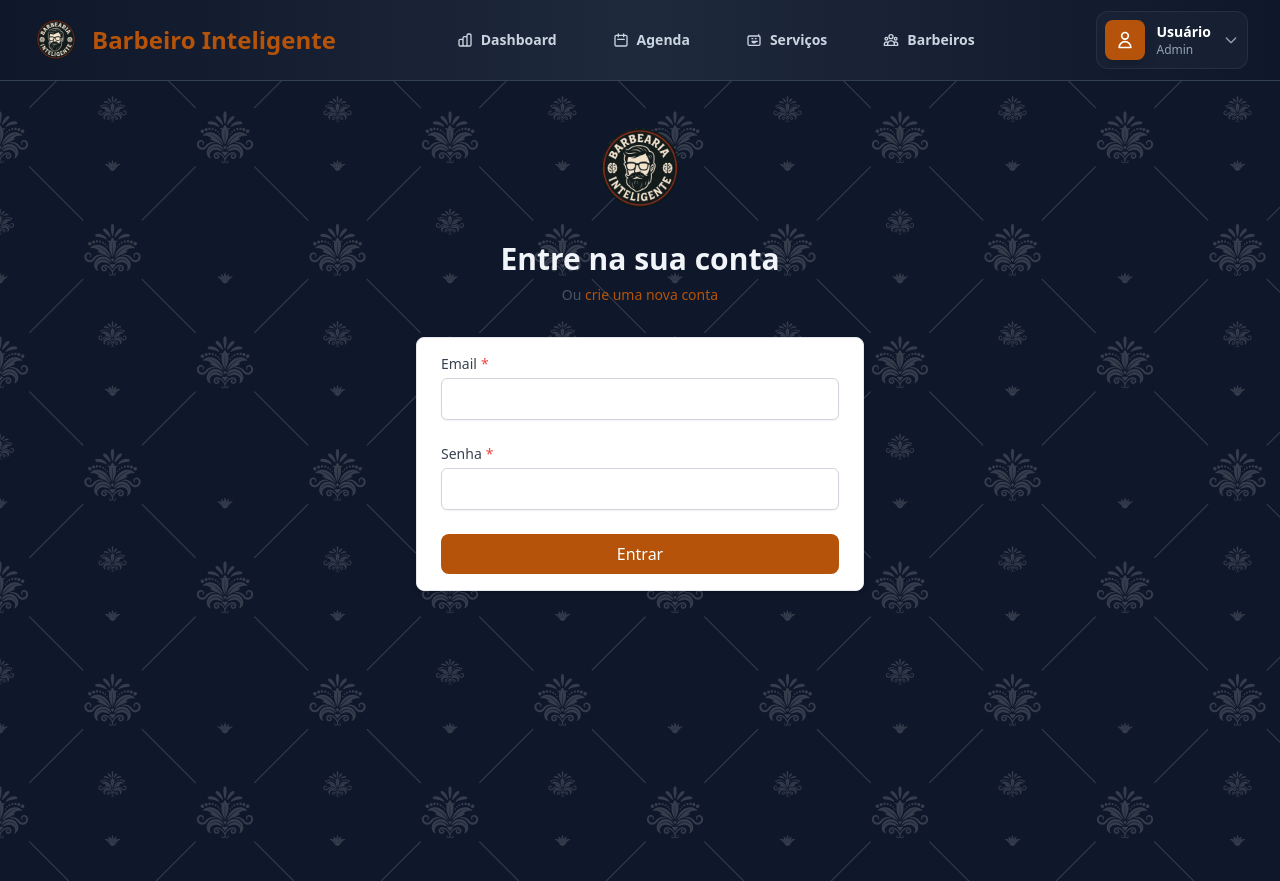
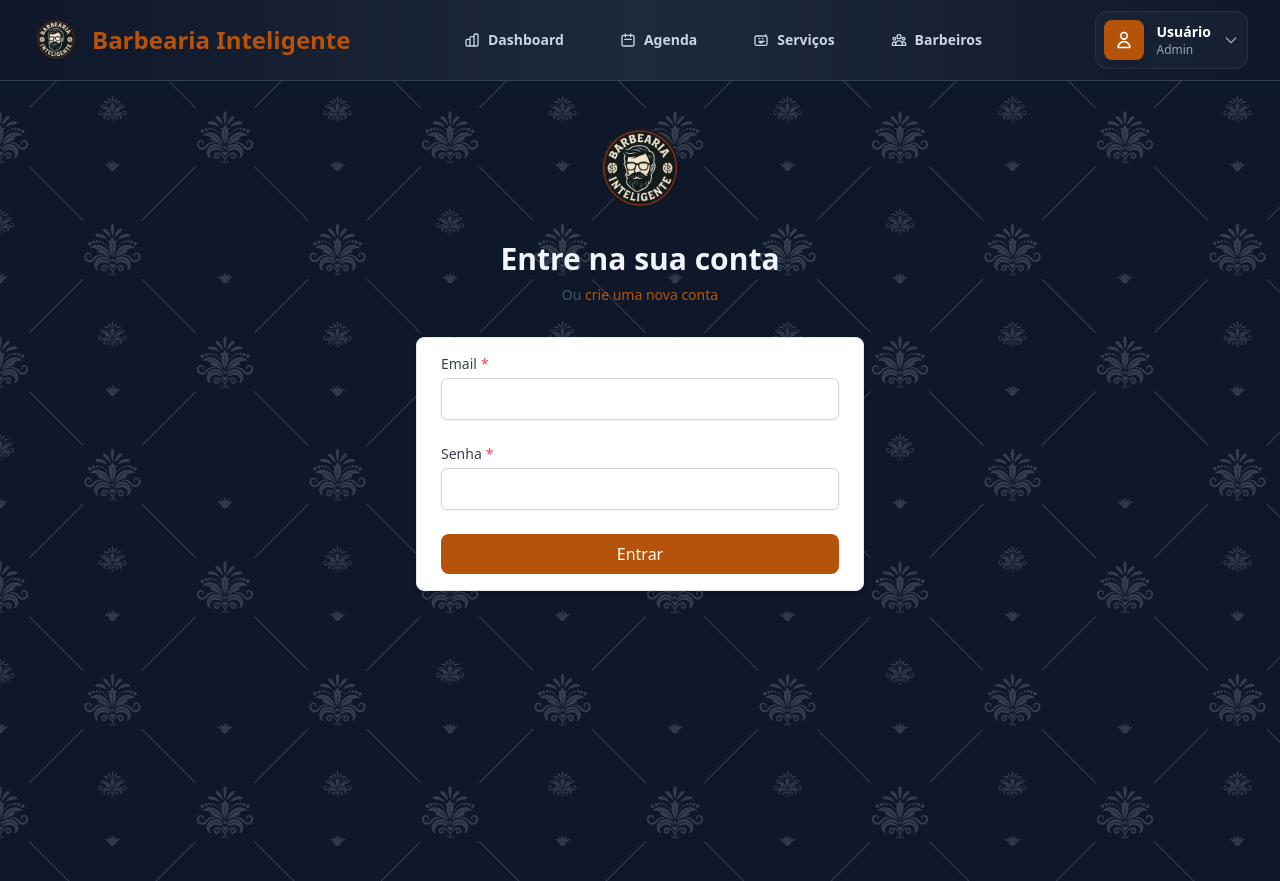
Before and after one commit to Atendebot-supremo/barbeiroInteligente_front, a React (Vite) app in the folder minha-barbearia-app/: page / in a window 1280 px wide. Built offline with nearby package versions, Linux system fonts and the light colour scheme; sample sign-in values are in the browser's storage.

Commit message:
agenda, serviços e barbeiro integrado com backend e nome

```diff
--- a/minha-barbearia-app/src/components/layout/Header.tsx
+++ b/minha-barbearia-app/src/components/layout/Header.tsx
@@ -69,7 +69,7 @@ const Header: React.FC = () => {
               </div>
                             <div className="flex flex-col">
                 <span className="text-2xl font-bold" style={{ color: 'var(--color-primary)' }}>
-                  Barbeiro Inteligente
+                  Barbearia Inteligente
                 </span>
               </div>
             </Link>
```
